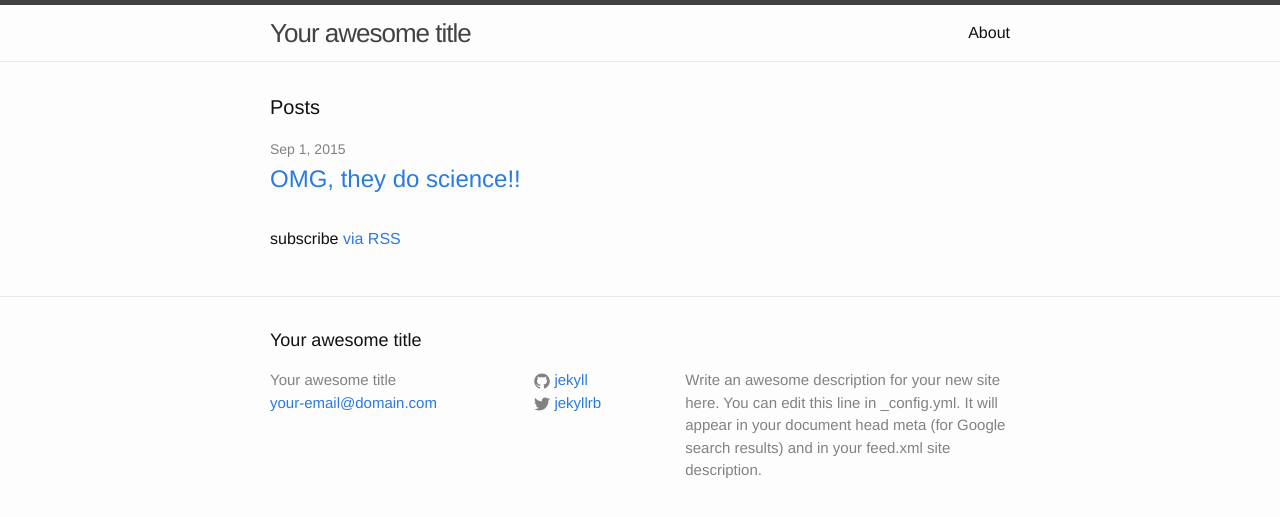
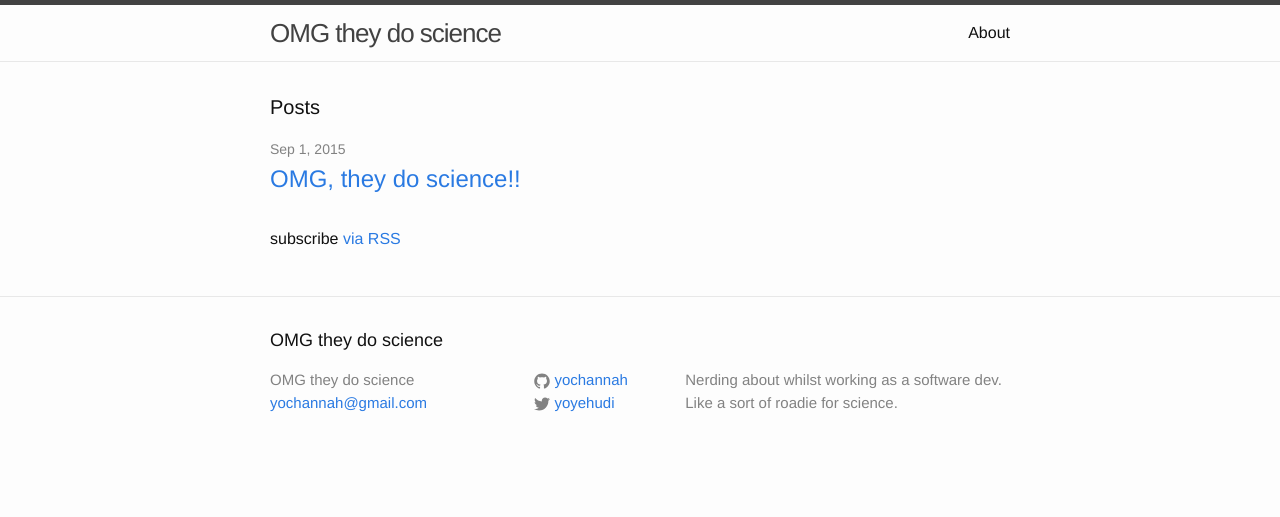
Before and after one commit to yochannah/omgscience, a Jekyll site: the page built from index.html, in a window 1280 px wide. Shown: the top 517 px of the page. Built offline with Jekyll 4.4.1, drawn with Linux system fonts in a browser that asks for light colours.

Commit message:
update config

```diff
--- a/_config.yml
+++ b/_config.yml
@@ -1,14 +1,12 @@
 # Site settings
-title: Your awesome title
-email: your-email@domain.com
+title: OMG they do science
+email: yochannah@gmail.com
 description: > # this means to ignore newlines until "baseurl:"
-  Write an awesome description for your new site here. You can edit this
-  line in _config.yml. It will appear in your document head meta (for
-  Google search results) and in your feed.xml site description.
+  Nerding about whilst working as a software dev. Like a sort of roadie for science.
 baseurl: "" # the subpath of your site, e.g. /blog/
 url: "http://omgscience.co.uk" # the base hostname & protocol for your site
-twitter_username: jekyllrb
-github_username:  jekyll
+twitter_username: yoyehudi
+github_username:  yochannah
 
 # Build settings
 markdown: kramdown
```
